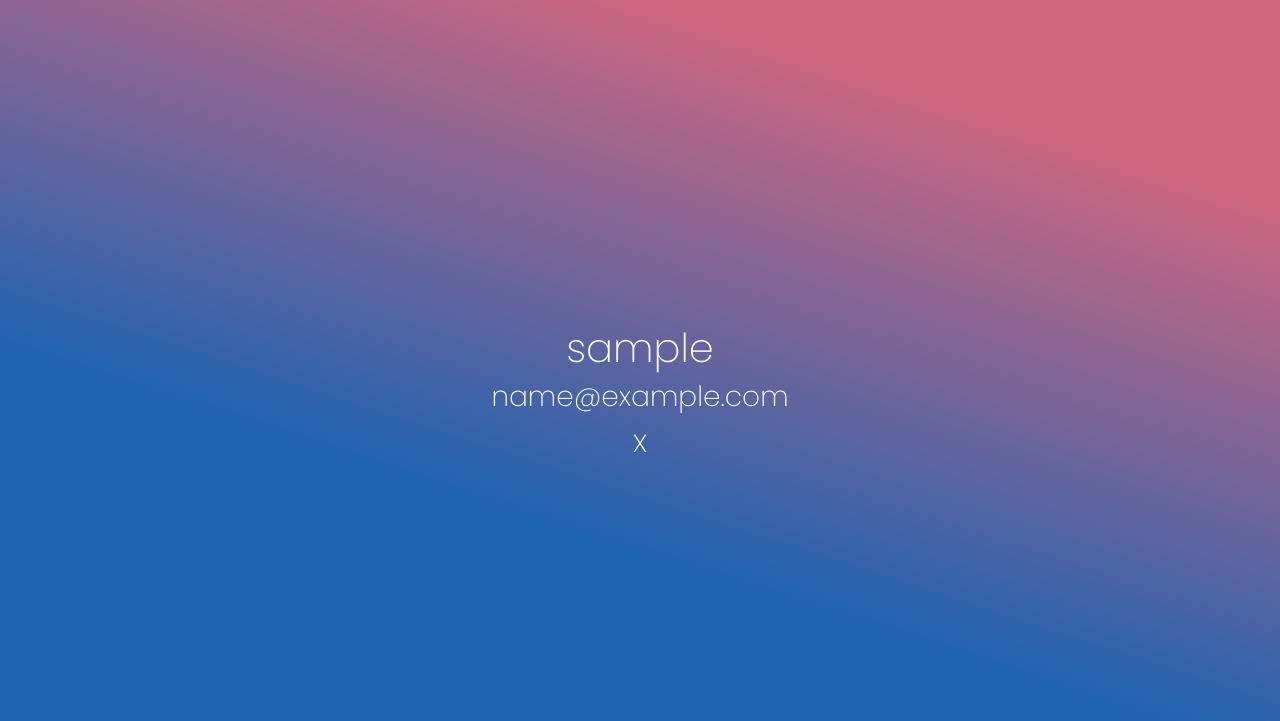
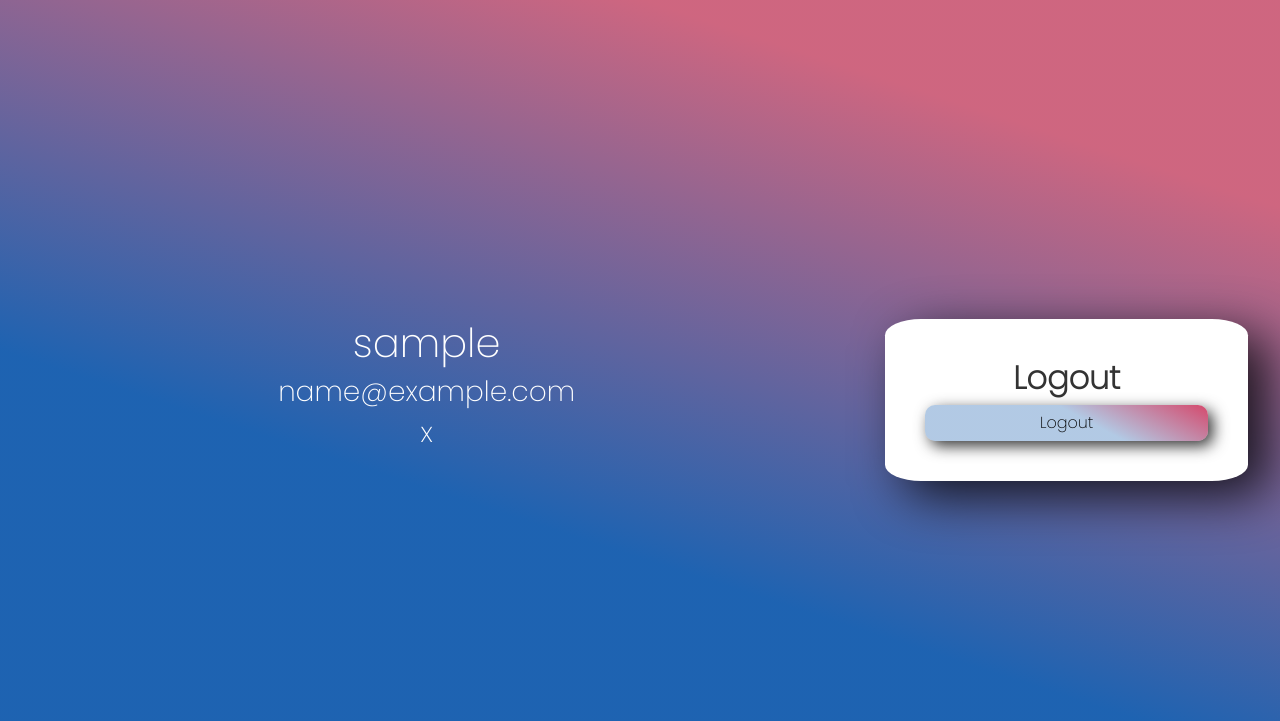
Before and after one commit to aayushsoni4/Login-with-Authentication, a Flask app: page /profile in a window 1280 px wide. Shown: the top 721 px of the page. Run offline with Flask 3, Linux system fonts and the light colour scheme; the visitor is signed in with stand-in values (Sample User, id 1); tables that the repository leaves empty hold one stand-in row (values such as "Sample post").

Commit message:
added logout button in the profile section

```diff
--- a/app/routes.py
+++ b/app/routes.py
@@ -557,12 +557,38 @@ def reset_password(token):
     return redirect(url_for("forgot_password"))
 
 
+@app.route("/logout", methods=["POST"])
+def logout():
+    """
+    Define the route for user logout.
+
+    If the request method is POST, clear the user session and redirect to the home page.
+
+    Returns:
+        redirect: Redirect to the home page after logout.
+    """
+    # Check if the user is logged in
+    user = session.get("user")
+
+    if user is None:
+        # User is not logged in, no need to log out, redirect to home
+        flash("You are not logged in.", "info")
+        return redirect(url_for("home"))
+
+    # Clear the user session
+    session.pop("user", None)
+
+    # Flash a success message and redirect to the home page
+    flash("Logout successful. You have been logged out.", "success")
+    return redirect(url_for("home"))
+
+
 @app.route("/profile")
 def profile():
     """
     Define the route for the user profile.
 
-    If the user is not logged in, redirect to the login page.
+    If the user is not logged in, flash a message and redirect to the login page.
     If the user is logged in, retrieve all users and render the profile page.
 
     Returns:
@@ -572,7 +598,8 @@ def profile():
     user = session.get("user")
 
     if user is None:
-        # Redirect to the login page if the user is not logged in
+        # Flash a message and redirect to the login page if the user is not logged in
+        flash("Please log in to access the profile page.", "info")
         return redirect(url_for("login"))
 
     # Retrieve all users from the database
--- a/app/templates/home.html
+++ b/app/templates/home.html
@@ -4,7 +4,7 @@
     {% include 'index.html' %}
     {% with messages = get_flashed_messages() %}
     {% if messages %}
-    <div class="alert alert-success alert-dismissible fade show custom-alert" role="alert">
+    <div class="alert alert-success alert-dismissible fade show custom-alert text-center" role="alert">
         {% for message in messages %}
         <p class="mb-0">{{ message }}</p>
         {% endfor %}
--- a/app/templates/login.html
+++ b/app/templates/login.html
@@ -4,7 +4,7 @@
 <div class="container-fluid">
     {% with messages = get_flashed_messages() %}
     {% if messages %}
-    <div class="alert alert-success alert-dismissible fade show custom-alert" role="alert">
+    <div class="alert alert-success alert-dismissible fade show custom-alert text-center" role="alert">
         {% for message in messages %}
         <p class="mb-0">{{ message }}</p>
         {% endfor %}
--- a/app/templates/profile.html
+++ b/app/templates/profile.html
@@ -1,11 +1,21 @@
 <title>Profile</title>
 {% include 'index.html' %}
 <div class="container-fluid text-center text-white">
-    {% for user in result %}
-    <div class="mb-3">
-        <h1>{{ user.username }}</h1>
-        <h3>{{ user.email }}</h3>
-        <h2>{{ user.password }}</h2>
+    <div class="row">
+        <div class="col-md-8">
+            {% for user in result %}
+            <div class="mb-3">
+                <h1>{{ user.username }}</h1>
+                <h3>{{ user.email }}</h3>
+                <h3>{{ user.password }}</h3>
+            </div>
+            {% endfor %}
+        </div>
+        <div class="col-md-4">
+            <form class="mx-auto" id="logoutForm" action="/logout" method="post">
+                <h4 class="text-center">Logout</h4>
+                <button type="submit" class="btn btn-primary">Logout</button>
+            </form>
+        </div>
     </div>
-    {% endfor %}
 </div>
--- a/app/templates/register.html
+++ b/app/templates/register.html
@@ -3,7 +3,7 @@
     {% include 'index.html' %}
     {% with messages = get_flashed_messages() %}
     {% if messages %}
-    <div class="alert alert-success alert-dismissible fade show custom-alert" role="alert">
+    <div class="alert alert-success alert-dismissible fade show custom-alert text-center" role="alert">
         {% for message in messages %}
         <p class="mb-0">{{ message }}</p>
         {% endfor %}
--- a/app/templates/reset_password.html
+++ b/app/templates/reset_password.html
@@ -3,7 +3,7 @@
 <div class="container-fluid">
     {% with messages = get_flashed_messages() %}
     {% if messages %}
-    <div class="alert alert-success alert-dismissible fade show custom-alert" role="alert">
+    <div class="alert alert-success alert-dismissible fade show custom-alert text-center" role="alert">
         {% for message in messages %}
         <p class="mb-0">{{ message }}</p>
         {% endfor %}
--- a/app/templates/validate_user.html
+++ b/app/templates/validate_user.html
@@ -4,7 +4,7 @@
 <div class="container-fluid">
     {% with messages = get_flashed_messages() %}
     {% if messages %}
-    <div class="alert alert-success alert-dismissible fade show custom-alert" role="alert">
+    <div class="alert alert-success alert-dismissible fade show custom-alert text-center" role="alert">
         {% for message in messages %}
         <p class="mb-0">{{ message }}</p>
         {% endfor %}
```
